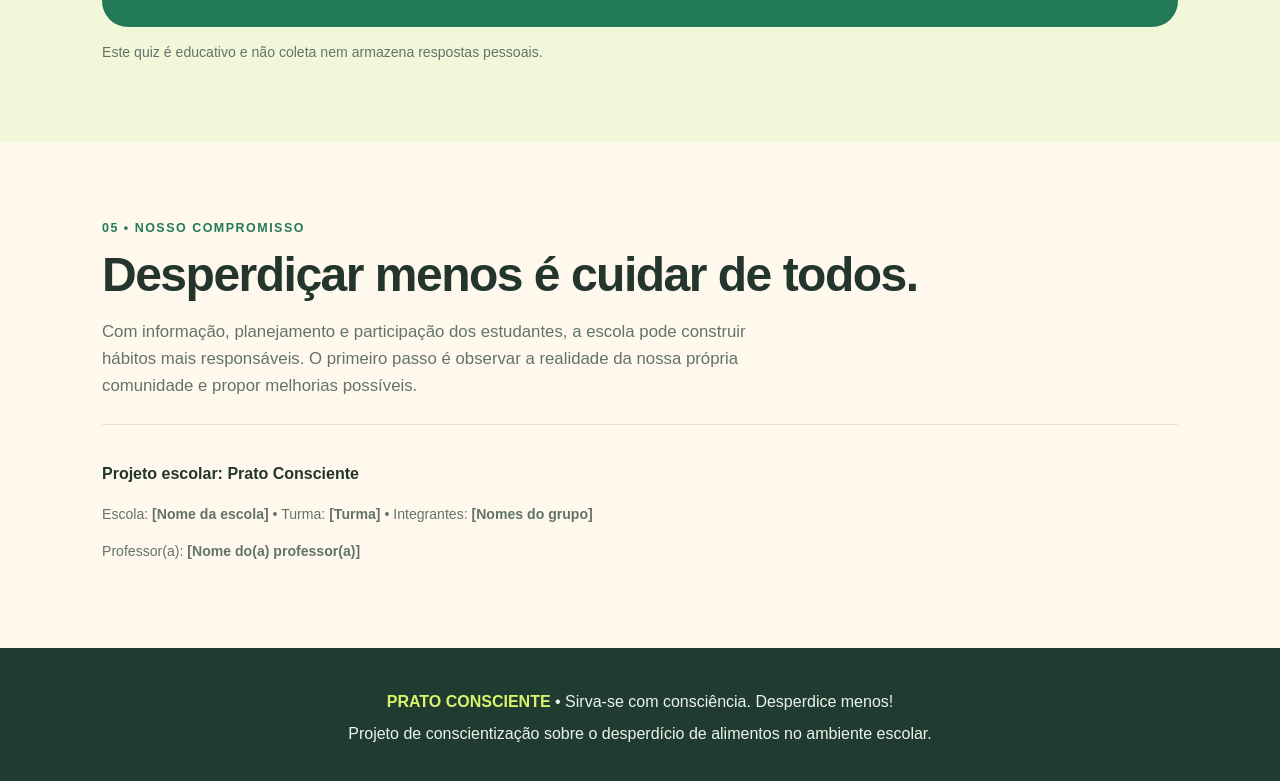
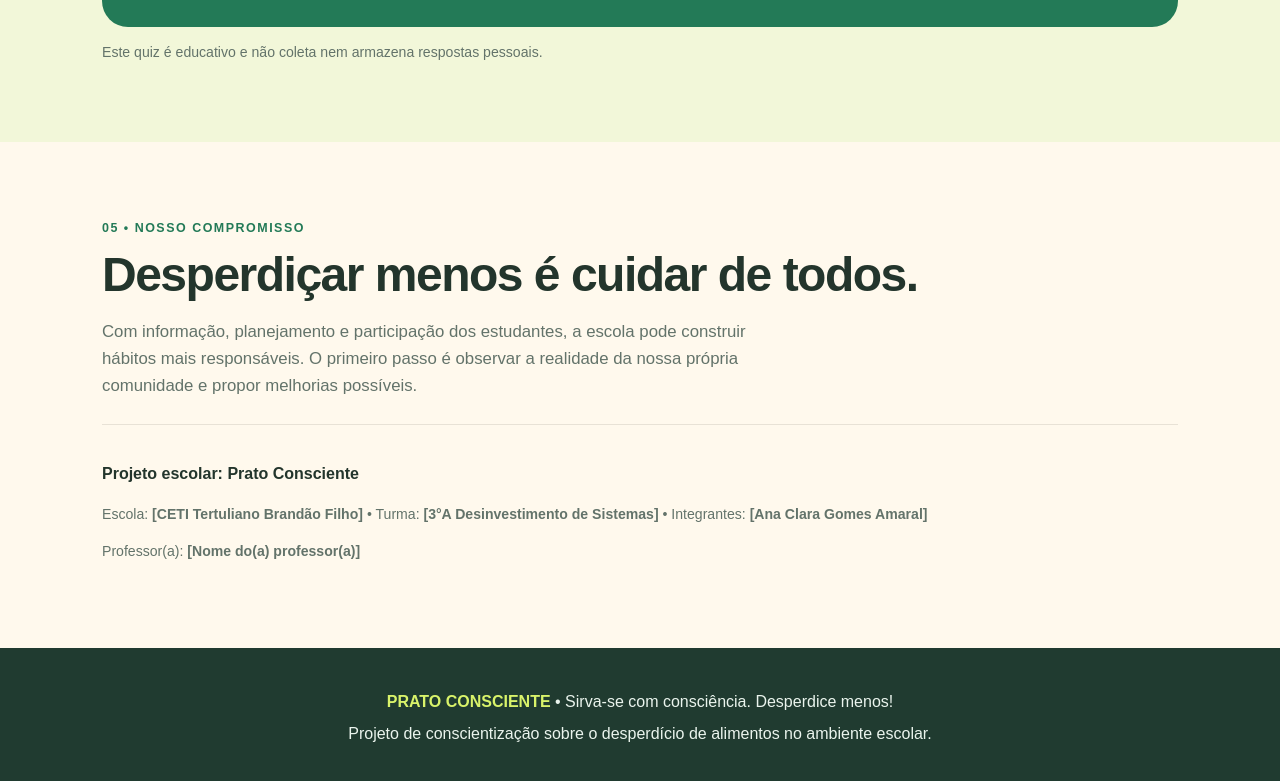
Before and after one commit to gmsclara/prato-consciente, a plain HTML site: page index.html in a window 1280 px wide. Shown: the part 3022-3803 px from the top of the page. Drawn offline with Linux system fonts and the light colour scheme.

Commit message:
index.html

```diff
--- a/index.html
+++ b/index.html
@@ -67,7 +67,7 @@ footer{background:#203b30;color:#eaf4ed;padding:35px 22px;text-align:center}foot
 <p class="small">Este quiz é educativo e não coleta nem armazena respostas pessoais.</p>
 </section></div>
 <section><span class="section-tag">05 • Nosso compromisso</span><h2>Desperdiçar menos é cuidar de todos.</h2><p class="intro">Com informação, planejamento e participação dos estudantes, a escola pode construir hábitos mais responsáveis. O primeiro passo é observar a realidade da nossa própria comunidade e propor melhorias possíveis.</p>
-<div class="credits"><p><strong>Projeto escolar: Prato Consciente</strong></p><p class="small">Escola: <strong>[Nome da escola]</strong> • Turma: <strong>[Turma]</strong> • Integrantes: <strong>[Nomes do grupo]</strong></p><p class="small">Professor(a): <strong>[Nome do(a) professor(a)]</strong></p></div>
+<div class="credits"><p><strong>Projeto escolar: Prato Consciente</strong></p><p class="small">Escola: <strong>[CETI Tertuliano Brandão Filho]</strong> • Turma: <strong>[3°A Desinvestimento de Sistemas]</strong> • Integrantes: <strong>[Ana Clara Gomes Amaral]</strong></p><p class="small">Professor(a): <strong>[Nome do(a) professor(a)]</strong></p></div>
 </section>
 </main>
 <footer><p><strong>PRATO CONSCIENTE</strong> • Sirva-se com consciência. Desperdice menos!</p><p>Projeto de conscientização sobre o desperdício de alimentos no ambiente escolar.</p></footer>
```
